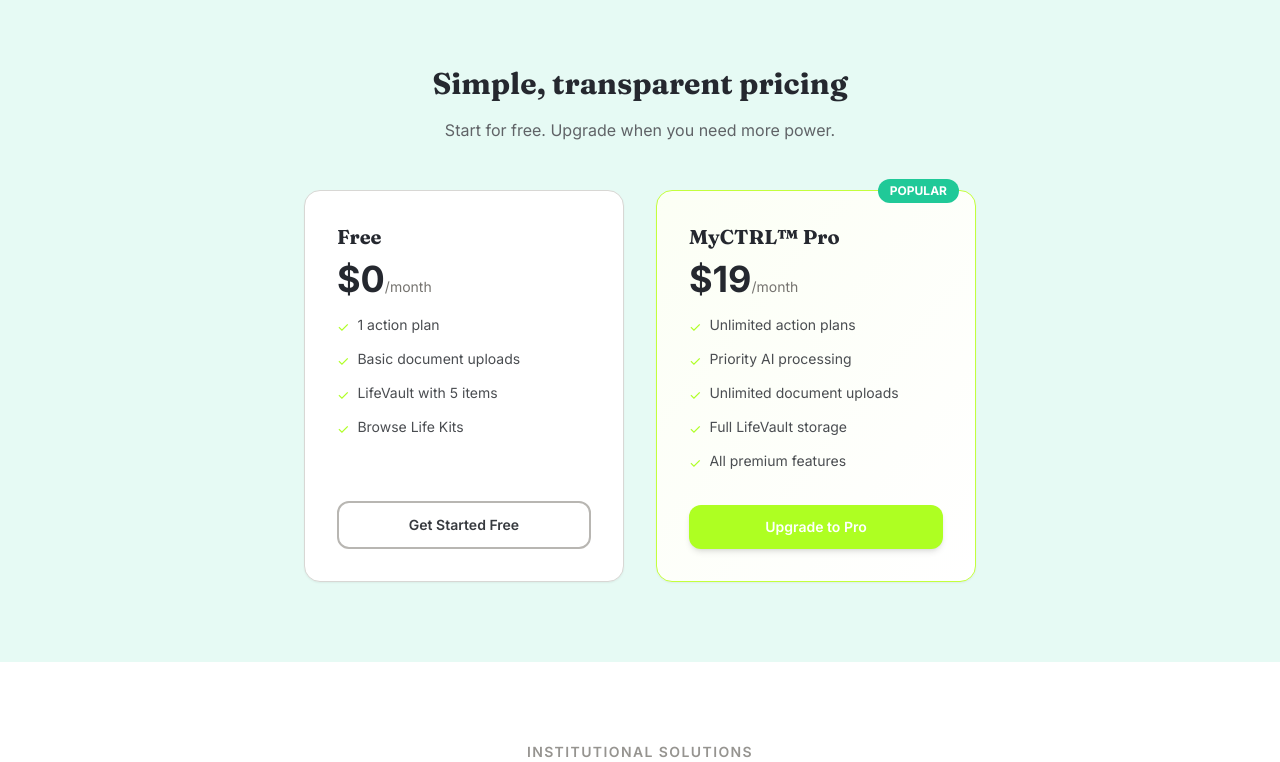
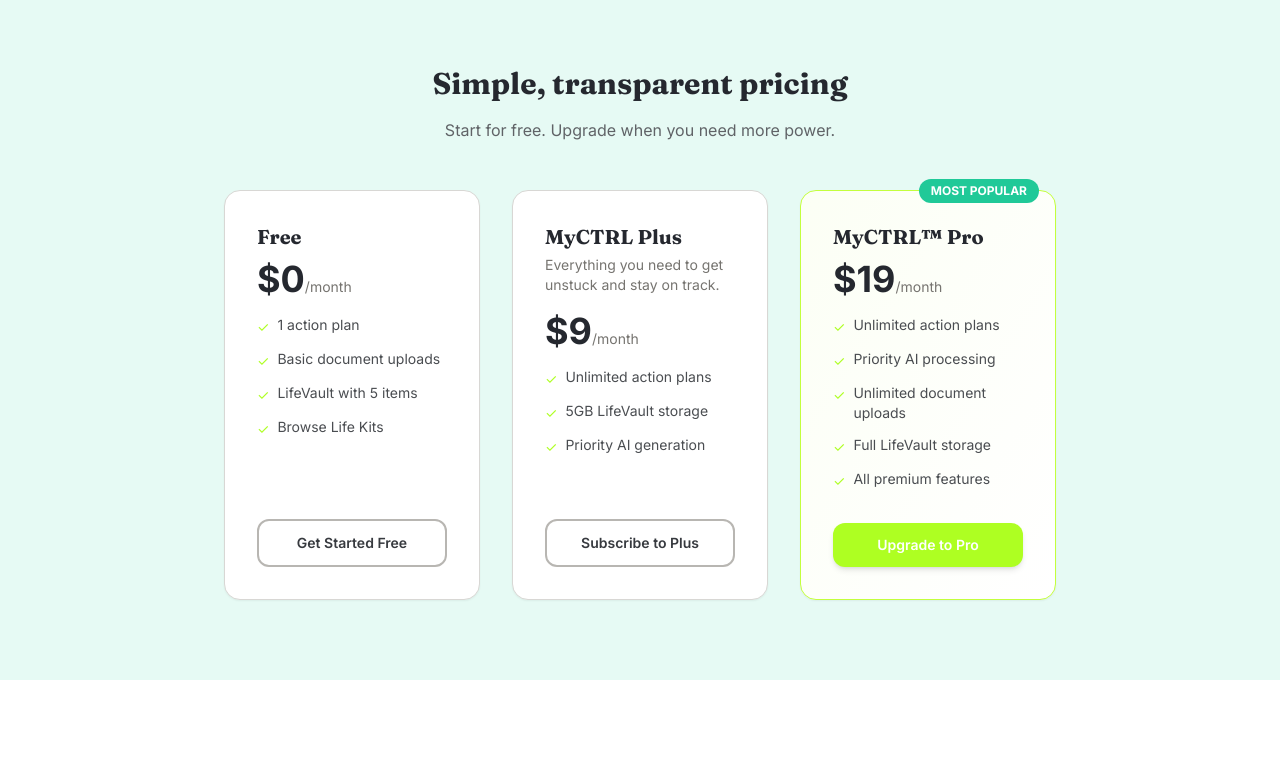
Before and after one commit to sgeorge1159-stack/mylifectrl, a React (Vite) app in the folder client/: page / in a window 1280 px wide. Shown: the part 2050-2812 px from the top of the page. Built offline with nearby package versions, Linux system fonts and the light colour scheme.

Commit message:
Landing: add Plus plan (/mo), 3-column pricing, named Life Kits (#31)

```diff
--- a/client/src/pages/Landing.tsx
+++ b/client/src/pages/Landing.tsx
@@ -191,7 +191,7 @@
               {
                 icon: '✦',
                 title: 'Life Kits',
-                desc: 'Curated guides for job loss, moving, finances, caregiving, and more — built by experts.',
+                desc: 'Job Loss Recovery, ReEntry, Recovery, IDD & Autism Support, Career Transition, and more — 13 expert-built guides.',
               },
               {
                 icon: '◆',
@@ -235,7 +235,7 @@
           <p className="text-calm-600 text-center mb-12 max-w-lg mx-auto">
             Start for free. Upgrade when you need more power.
           </p>
-          <div className="grid sm:grid-cols-2 gap-8 max-w-2xl mx-auto">
+          <div className="grid sm:grid-cols-3 gap-8 max-w-5xl mx-auto">
             {/* Free Plan */}
             <div className="card border-calm-200 p-8 flex flex-col">
               <h3 className="text-xl font-bold font-display text-calm-900 mb-2">Free</h3>
@@ -261,10 +261,35 @@
               </Link>
             </div>
 
+            {/* Plus Plan */}
+            <div className="card border-calm-200 p-8 flex flex-col">
+              <h3 className="text-xl font-bold font-display text-calm-900 mb-1">MyCTRL Plus</h3>
+              <p className="text-sm text-calm-500 mb-4">Everything you need to get unstuck and stay on track.</p>
+              <div className="mb-4">
+                <span className="text-4xl font-bold text-calm-900">$9</span>
+                <span className="text-calm-500 text-sm">/month</span>
+              </div>
+              <ul className="space-y-3 mb-8 flex-1">
+                {[
+                  'Unlimited action plans',
+                  '5GB LifeVault storage',
+                  'Priority AI generation',
+                ].map((item) => (
+                  <li key={item} className="flex items-start gap-2 text-sm text-calm-700">
+                    <span className="text-brand-500 mt-0.5">✓</span>
+                    {item}
+                  </li>
+                ))}
+              </ul>
+              <Link to="/signup" className="btn-secondary text-sm w-full text-center">
+                Subscribe to Plus
+              </Link>
+            </div>
+
             {/* Pro Plan */}
             <div className="card border-brand-300 bg-gradient-to-br from-brand-50/40 to-white p-8 flex flex-col relative">
               <div className="absolute -top-3 right-4 bg-accent-500 text-white text-xs font-bold px-3 py-1 rounded-full">
-                POPULAR
+                MOST POPULAR
               </div>
               <h3 className="text-xl font-bold font-display text-calm-900 mb-2">MyCTRL™ Pro</h3>
               <div className="mb-4">
```
